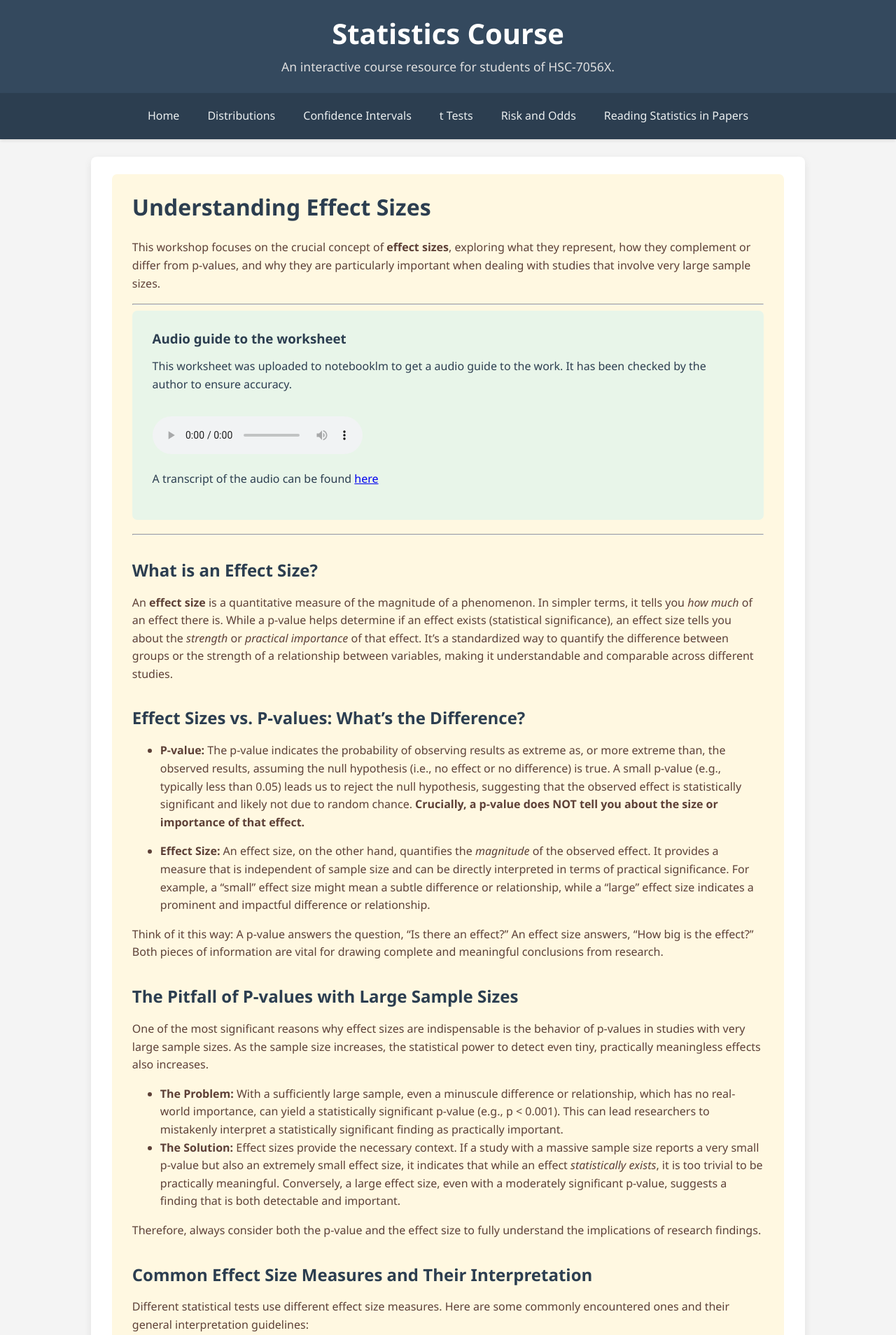
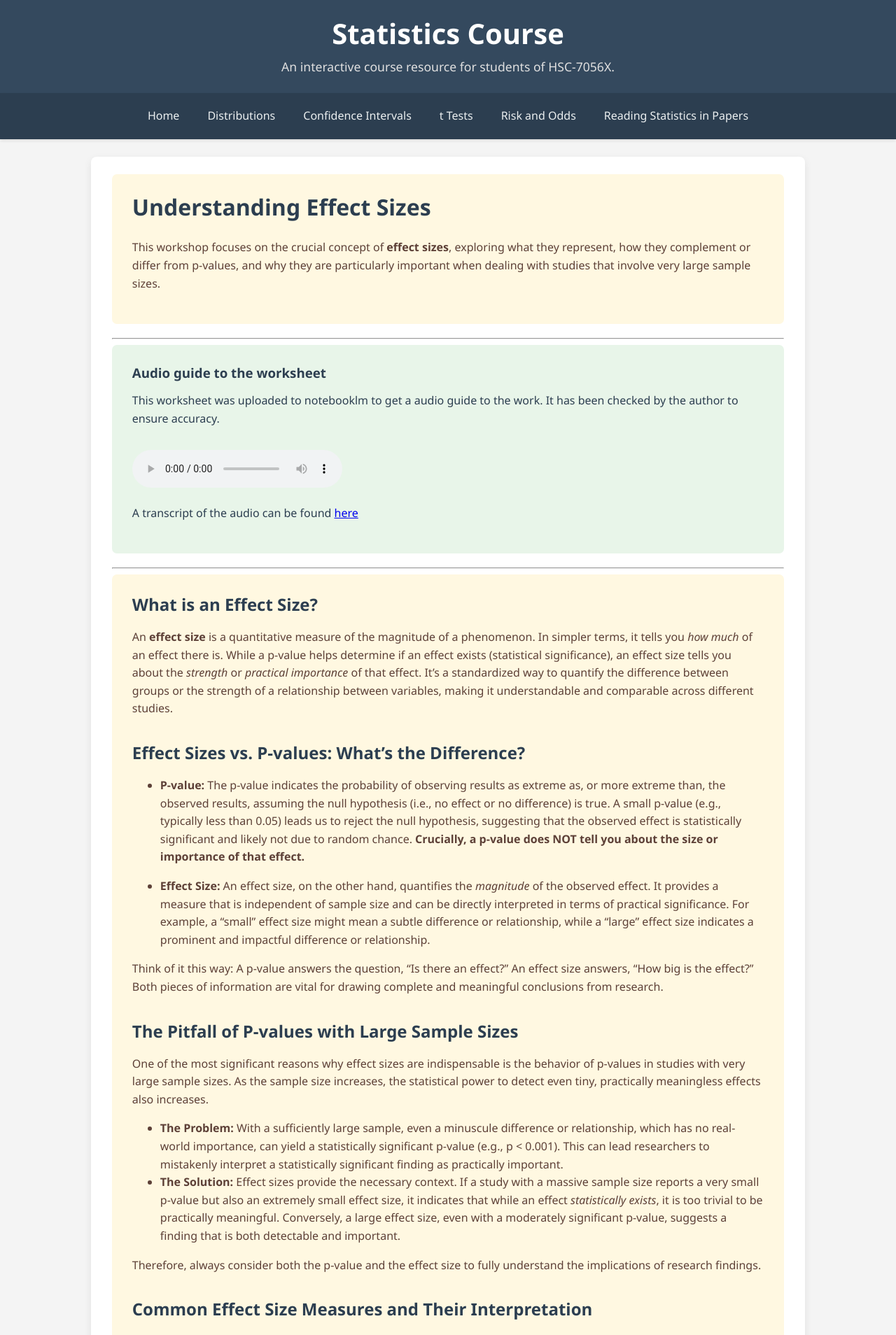
Before and after one commit to probe973/hsc-7056x, a Jekyll site: the page built from papers/es.md, in a window 1280 px wide. Shown: the top 1908 px of the page at 70% size. Built offline with Jekyll 4.4.1, drawn with Linux system fonts in a browser that asks for light colours.

Commit message:
Update es.md

```diff
--- a/papers/es.md
+++ b/papers/es.md
@@ -8,6 +8,8 @@ title: Understanding Effect Sizes
 # Understanding Effect Sizes
 
 This workshop focuses on the crucial concept of **effect sizes**, exploring what they represent, how they complement or differ from p-values, and why they are particularly important when dealing with studies that involve very large sample sizes.
+
+</div>
 
 ---
 
@@ -27,6 +29,8 @@ A transcript of the audio can be found <a href="audio_es.html" target="_blank">h
 </div>
 
 ---
+
+<div class="explanation" markdown="1">
 
 ## What is an Effect Size?
 
```
